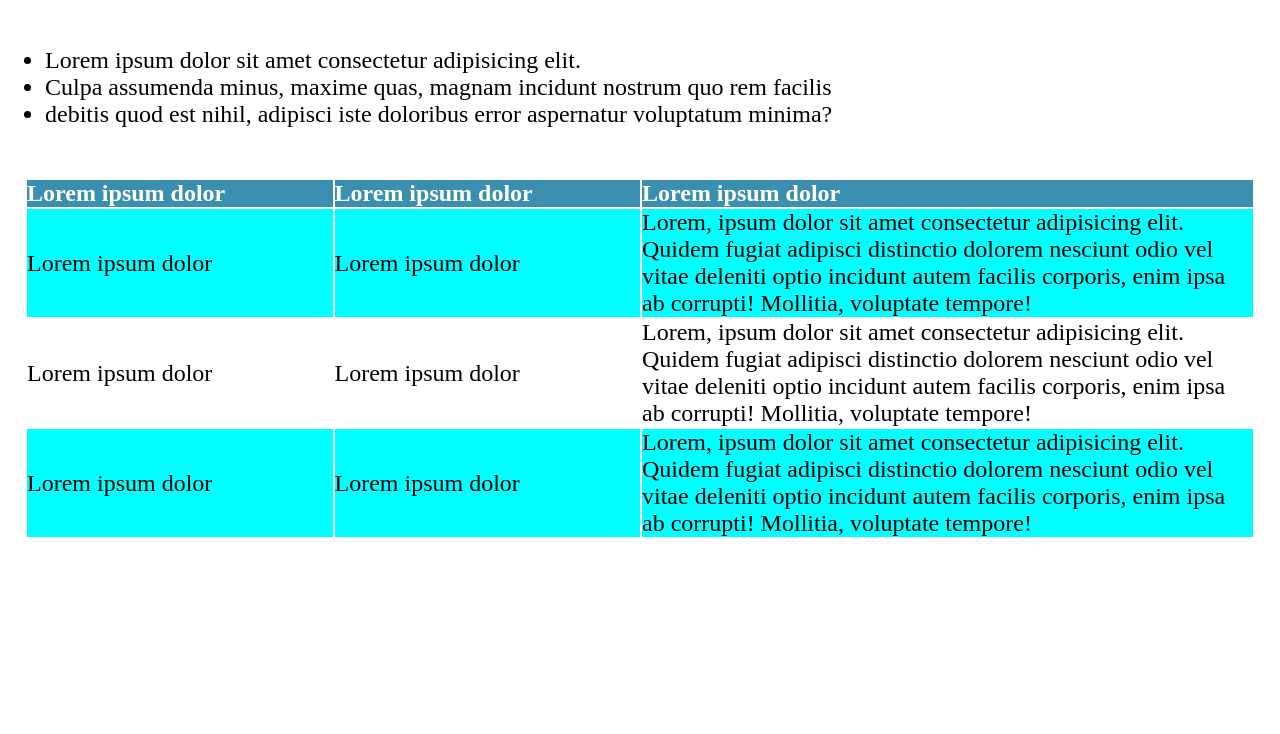
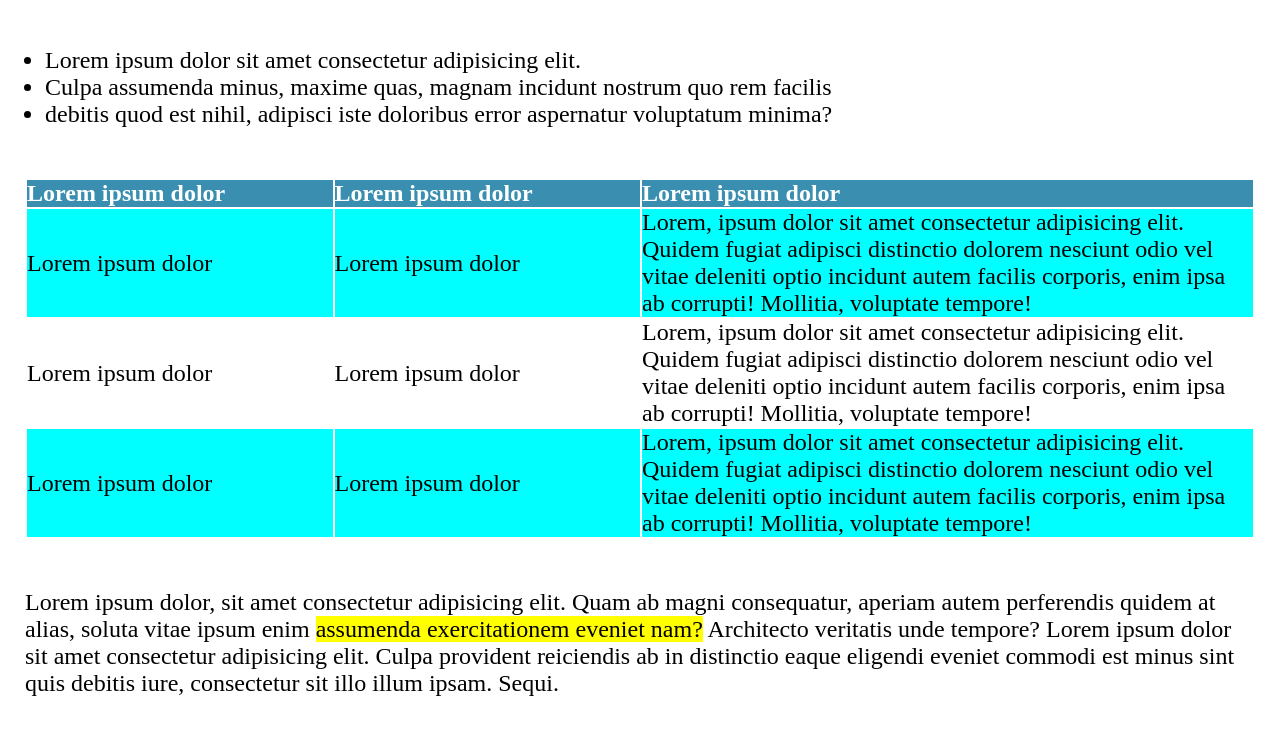
Before and after one commit to giuseppedonnici/html-css-booleaner, a plain HTML site: page index.html in a window 1280 px wide. Shown: the part 1411-2145 px from the top of the page. Before the commit the page ends 1965 px from the top, so only its background shows below. Drawn offline with Linux system fonts and the light colour scheme.

Commit message:
Finish: Main + fixed layot

```diff
--- a/css/style.css
+++ b/css/style.css
@@ -67,6 +67,7 @@ h1 {
 .ul-margin {
     margin: 50px 20px;
 }
+/* TABLE */
 th, td {
     width: 25%;
     text-align: left;
@@ -81,3 +82,7 @@ thead {
 .celestial-row {
     background-color: aqua;
 }
+/* /TABLE */
+p:last-child {
+    margin: 50px 0;
+}
--- a/index.html
+++ b/index.html
@@ -64,8 +64,7 @@
                 </tr>
             </tbody>
         </table>
-
-
+        <p>Lorem ipsum dolor, sit amet consectetur adipisicing elit. Quam ab magni consequatur, aperiam autem perferendis quidem at alias, soluta vitae ipsum enim <span class="highlighted">assumenda exercitationem eveniet nam?</span>  Architecto veritatis unde tempore? Lorem ipsum dolor sit amet consectetur adipisicing elit. Culpa provident reiciendis ab in distinctio eaque eligendi eveniet commodi est minus sint quis debitis iure, consectetur sit illo illum ipsam. Sequi.</p>
     </main>
     <!-- /MAIN -->
 
```
